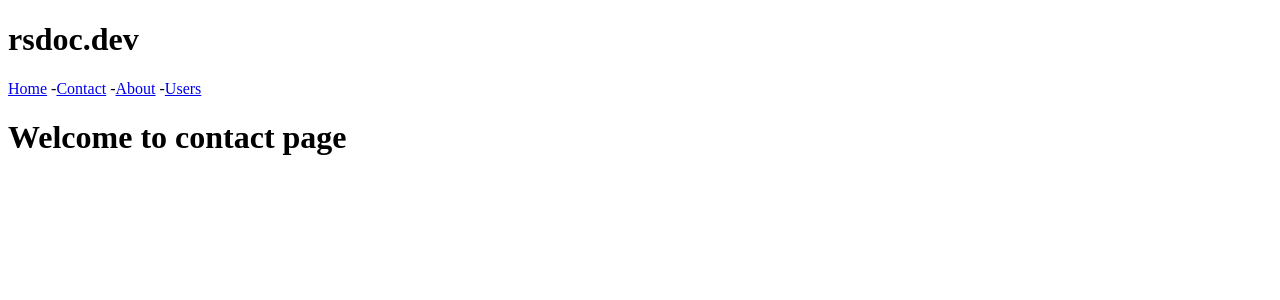
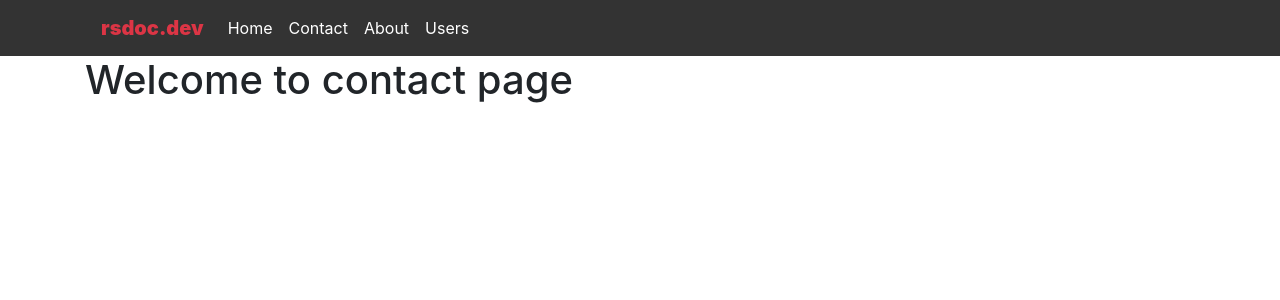
Before and after one commit to rsfyi/next.js-basics, a Next.js app: page /contact in a window 1280 px wide. Shown: the top 300 px of the page. Built offline with nearby package versions, Linux system fonts and the light colour scheme.

Commit message:
finished basics of styles

```diff
--- a/components/includes/header.js
+++ b/components/includes/header.js
@@ -10,23 +10,31 @@ import Link from 'next/link';
 
 export const Header = () => (
   <>
-    <h1>rsdoc.dev</h1>
-    <nav>
+    <header>
+      <div className='container'>
+        <nav className='navbar navbar-expand-lg navbar-light'>
           <Link href='/'>
-        <a>Home</a>
-      </Link>{' '}
-      -
+            <a className='navbar-brand'>rsdoc.dev</a>
+          </Link>
+
+          <div className='collapse navbar-collapse'>
+            <div className='navbar-nav'>
+              <Link href='/'>
+                <a className='nav-item nav-link'>Home</a>
+              </Link>
               <Link href='/contact'>
-        <a>Contact</a>
-      </Link>{' '}
-      -
+                <a className='nav-item nav-link'>Contact</a>
+              </Link>
               <Link href='/about'>
-        <a>About</a>
-      </Link>{' '}
-      -
+                <a className='nav-item nav-link'>About</a>
+              </Link>
               <Link href='/users'>
-        <a>Users</a>
+                <a className='nav-item nav-link'>Users</a>
               </Link>
+            </div>
+          </div>
         </nav>
+      </div>
+    </header>
   </>
 );
--- a/components/layouts/main-layout.js
+++ b/components/layouts/main-layout.js
@@ -1,10 +1,28 @@
 import React from 'react';
+
+import Head from 'next/head';
 
 import { Header } from '../includes/Header';
 
 export const MainLayout = ({ children }) => (
   <>
-    <Header />
-    {children}
+    <Head>
+      <title>RSDOC.DEV</title>
+      <link
+        href='https://fonts.googleapis.com/css?family=Roboto:300,400,500,700&display=swap'
+        rel='stylesheet'
+      />
+      <link
+        rel='stylesheet'
+        href='https://maxcdn.bootstrapcdn.com/bootstrap/4.0.0/css/bootstrap.min.css'
+        integrity='sha384-Gn5384xqQ1aoWXA+058RXPxPg6fy4IWvTNh0E263XmFcJlSAwiGgFAW/dAiS6JXm'
+        crossorigin='anonymous'
+      />
+      <link rel='stylesheet' href='/css/styles.css' />
+    </Head>
+    <div className='mainLayout_container'>
+      <Header />
+      <div className='container'>{children}</div>
+    </div>
   </>
 );
--- /dev/null
+++ b/next.config.js
@@ -0,0 +1,3 @@
+// const withCSS = require('@zeit/next-css');
+
+// module.exports = withCSS();
--- /dev/null
+++ b/public/css/styles.css
@@ -0,0 +1,26 @@
+.contact {
+  color: green;
+}
+
+header {
+  background: #333333;
+}
+
+header .navbar-brand {
+  color: #dc3545 !important;
+  font-weight: 900;
+}
+
+header .navbar-nav .nav-item {
+  color: white !important;
+}
+
+.card_layout {
+  display: grid;
+  grid-template-columns: 1fr 1fr 1fr;
+  grid-gap: 10px;
+}
+
+.bio_link:hover {
+  text-decoration: none;
+}
```
Also changed, not shown: pages/index.js (+60 -11 lines), pages/users/profile.js (+28 -3 lines), 2 other files (tests, documents, lock files or other folders). Lines whose indentation alone changed are shown as unchanged.
